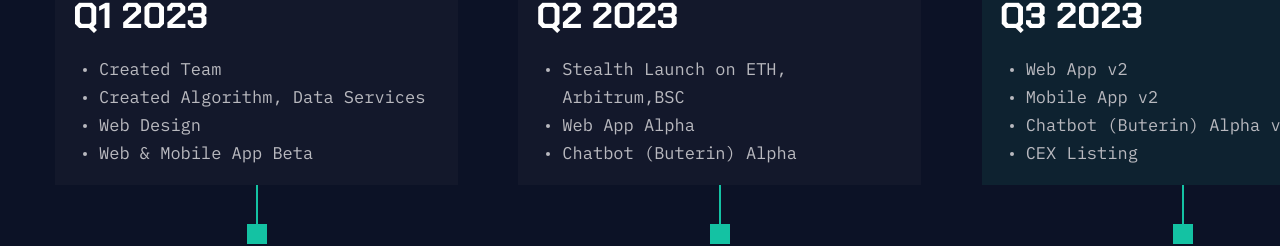
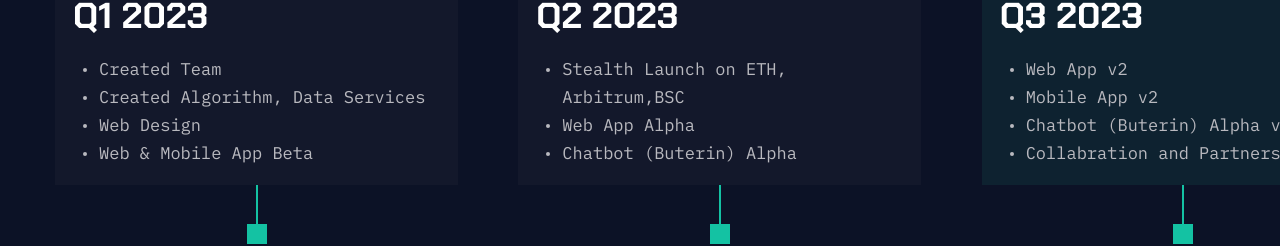
Before and after one commit to gemgptorg/gemgptv2, a React (Create React App) app: page / in a window 1280 px wide. Shown: the part 1930-2176 px from the top of the page. Built offline with nearby package versions, Linux system fonts and the light colour scheme.

Commit message:
Update data-roadmap.js

```diff
--- a/src/assets/fake-data/data-roadmap.js
+++ b/src/assets/fake-data/data-roadmap.js
@@ -50,7 +50,7 @@ const dataRoadmap = [
                 text: 'Chatbot (Buterin) Alpha v2'
             },
             {
-                text: 'CEX Listing'
+                text: 'Collabration and Partnerships'
             },
         ],
         positon: 'left'
```
